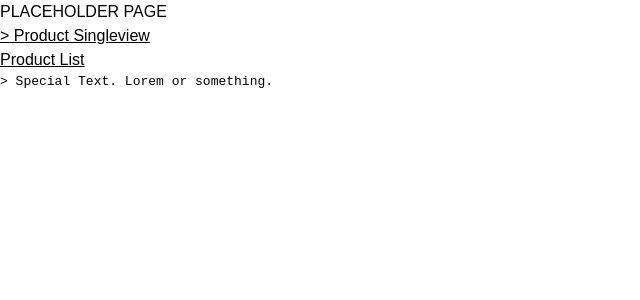
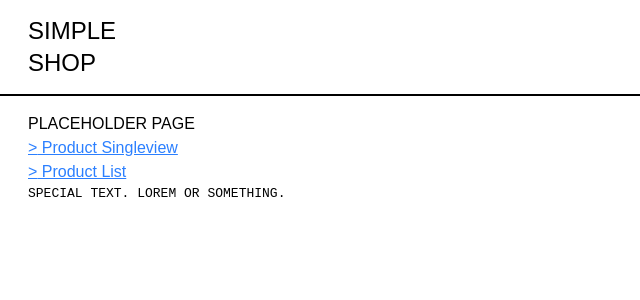
Before and after one commit to Penny-EK/simpelshop, a Next.js app: page / in a window 1280 px wide. Shown: the top 300 px of the page, without its empty margins (0-640 px from the left). Built offline with nearby package versions, Linux system fonts and the light colour scheme.

Commit message:
Product List page implemented

```diff
--- a/next.config.mjs
+++ b/next.config.mjs
@@ -1,6 +1,20 @@
 /** @type {import('next').NextConfig} */
 const nextConfig = {
   /* config options here */
+  images: {
+    remotePatterns: [
+      {
+        protocol: "https",
+        hostname: "dummyjson.com",
+        pathname: "/**",
+      },
+      {
+        protocol: "https",
+        hostname: "cdn.dummyjson.com",
+        pathname: "/**",
+      },
+    ],
+  },
 };
 
 export default nextConfig;
--- /dev/null
+++ b/src/app/components/Header.jsx
@@ -0,0 +1,22 @@
+import Image from "next/image";
+import Link from "next/link";
+import Shoppingcounter from "./Shoppingcounter";
+
+export default function Header() {
+  return (
+    <header className="fixed z-100 flex h-[var(--headerHeight)] w-full items-center justify-between border-b-2 border-[var(--foreground)] bg-[var(--background)] px-4 px-7">
+      <Link className="title text-2xl font-bold"
+      href={"/"}
+      >
+        Simple<br></br>Shop
+      </Link>
+      <div className="flex items-center"></div>
+      {/* <Shoppingcounter
+      count={12}
+      styling="text-3xl"
+      /> */}
+      {/*count={12} is a placeholder for the number of items in the cart*/}
+      {/*Horrendously ugly shopping cart component. Uncomment when made prettier, I can't bear looking at it for now*/}
+    </header>
+  );
+}
--- /dev/null
+++ b/src/app/components/Loading.jsx
@@ -0,0 +1,7 @@
+import { FaSpinner } from "react-icons/fa6";
+
+export default function Loading(props) {
+  return (
+      <FaSpinner size={props.size} color="var(--dark)" className="animate-spin" />
+  );
+}
--- /dev/null
+++ b/src/app/components/Shoppingcounter.jsx
@@ -0,0 +1,27 @@
+//WARNING: VERY UGLY COMPONENT. PLS FIX
+
+import { FaCartShopping } from "react-icons/fa6";
+
+export default function Shoppingcounter(props) {
+  let appliedStyling = {
+    bgcol: "var(--background)",
+    text: "var(--foreground)",
+  };
+  if (props.count > 0) {
+    appliedStyling = { bgcol: "var(--accent)", text: "var(--background)" };
+  }
+
+  return (
+    <div
+      className="flex items-center py-1 px-2 outline-[var(--foreground)]"
+      style={{ backgroundColor: appliedStyling.bgcol }}
+    >
+      <FaCartShopping className={props.styling} color={appliedStyling.text} />
+      {props.count > 0 && (
+        <p className="special my-auto ml-1 h-fit pl-1.5 font-black text-[var(--background)] text-lg">
+          {props.count}
+        </p>
+      )}
+    </div>
+  );
+}
--- a/src/app/globals.css
+++ b/src/app/globals.css
@@ -20,6 +20,10 @@
   (Vi implementerer fonte fredag d. 14, da der er besvær med at implementere fonte
   i Next.js)
   */
+
+  /*headerSpacer is used to define the height of the header*/
+  --headerHeight: 6rem;
+  --headerSpacer: calc(var(--headerHeight) + 1rem);
 }
 
 
@@ -59,5 +63,5 @@ body {
 .special {
   /*font-family: DM Mono, monospace;*/ /*Insert DM Mono*/
   font-family: monospace !important; /*Remove when font is implemented*/
-  font-weight: 500;
+  text-transform: uppercase;
 }
--- a/src/app/layout.js
+++ b/src/app/layout.js
@@ -1,5 +1,6 @@
 import { Geist, Geist_Mono } from "next/font/google";
 import "./globals.css";
+import Header from "./components/Header";
 
 const geistSans = Geist({
   variable: "--font-geist-sans",
@@ -22,7 +23,10 @@ export default function RootLayout({ children }) {
       <body
         className={`${geistSans.variable} ${geistMono.variable} antialiased`}
       >
-        <main>{children}</main>
+        <Header />
+        <main className="pt-[var(--headerSpacer)]">
+          {children}
+        </main>
       </body>
     </html>
   );
--- a/src/app/page.js
+++ b/src/app/page.js
@@ -4,16 +4,22 @@ import Link from "next/link";
 export default function Home() {
   return (
     /*Placeholder page containing links - Could be used as a sandbox for testing components and styling as well*/
-    <>
-      <h1 className="title">Placeholder Page</h1>
-      <Link href="/product" className="block underline">
-        {">"} Product Singleview
-      </Link>
-      <Link href="/productlist" className="block underline">
-        Product List
-      </Link>
-      <p className="special">{">"} Special Text. Lorem or something.</p>
-    </>
+    <div>
+      <div className="px-7">
+        <h1 className="title">Placeholder Page</h1>
+        <Link href="/product" className="block text-blue-500 underline">
+          {">"} Product Singleview
+        </Link>
+        <Link href="/productlist" className="block text-blue-500 underline">
+          {">"} Product List
+        </Link>
+        <p className="special"> Special Text. Lorem or something.</p>
+      </div>
+      <div className="h-[120vh]">
+        {/*Tall div to test scrollability of header*/}
+      </div>
+    </div>
+
     /*------------------------------------------------------------------------------------------------------*/
   );
 }
--- /dev/null
+++ b/src/app/productlist/Productlist.jsx
@@ -0,0 +1,39 @@
+import { Suspense } from "react";
+import Link from "next/link";
+import Image from "next/image";
+import Loading from "../components/Loading";
+import ProductThumb from "./Productthumb";
+
+const ProductList = ({ category }) => {
+  return (
+    // <Suspense fallback={{/* <div>Loading products...</div> */ /*Insert loading component*/}}>
+    //   <FetchProduct category={category} />
+    // </Suspense>
+    <Suspense
+      fallback={
+        <section className="flex h-[calc(100vh-var(--headerSpacer))] flex-col items-center justify-center px-7 pt-1">
+          <Loading size={40} />
+        </section>
+      }
+    >
+      <section className="grid grid-cols-2 gap-0.5 p-0.5 bg-[var(--foreground)] md:grid-cols-3 lg:grid-cols-4 xl:grid-cols-5 2xl:grid-cols-6">
+        <FetchProduct category={category} />
+      </section>
+    </Suspense>
+  );
+};
+
+const FetchProduct = async ({ category }) => {
+  "use server";
+  const url = category
+    ? `https://dummyjson.com/products/category/${category}`
+    : "https://dummyjson.com/products";
+
+  const response = await fetch(url);
+  const { products } = await response.json();
+  return products.map((product, index) => (
+    <ProductThumb product={product} key={index} />
+  ));
+};
+
+export default ProductList;
--- /dev/null
+++ b/src/app/productlist/Productthumb.jsx
@@ -0,0 +1,37 @@
+"use client;"; //So we may use useState, if needed
+
+import { FaCartShopping } from "react-icons/fa6";
+import Image from "next/image";
+import Link from "next/link";
+const ProductThumb = (props) => {
+  const product = props.product;
+  console.log(product);
+  return (
+    <Link
+      href={`../product/${product.id}`}
+      className="pointer-cursor aspect-square bg-[var(--background)]"
+    >
+      <div className="grid w-fit">
+        <div className="grid-inherit z-10 col-start-1 col-end-1 row-start-1 row-end-1 flex w-full flex-col justify-self-center">
+          <button className="ml-auto flex aspect-square w-15 items-center justify-center bg-[var(--background)] outline-2 outline-[var(--foreground)]">
+            {/*IMPORTANT TODO: Stop link from cascading down to button*/}
+            <FaCartShopping className="text-3xl text-[var(--foreground)]" />
+          </button>
+        </div>
+        <div className="flex h-20 items-center px-2 outline-2 outline-[var(--foreground)]">
+          <h3 className="special w-full text-center text-lg">{product.title}</h3>
+        </div>
+        <Image
+          className="col-start-1 col-end-1 row-start-1 row-end-1 p-10"
+          loading="eager"
+          alt={product.brand ? product.brand : "Product Image"}
+          src={product.thumbnail}
+          width={1000}
+          height={1000}
+        />
+      </div>
+    </Link>
+  );
+};
+
+export default ProductThumb;
--- a/src/app/productlist/page.js
+++ b/src/app/productlist/page.js
@@ -0,0 +1,16 @@
+import ProductList from "./Productlist";
+
+export default function Home({ searchParams }) {
+  return (
+    <>
+      <p className="px-7 pb-2 special">All products:</p> {/* Placeholder text */}
+      <ProductListContainer searchParams={searchParams} />
+    </>
+  );
+}
+
+async function ProductListContainer({ searchParams }) {
+  const { category } = await searchParams;
+  console.log("Category: " + category);
+  return <ProductList category={category} />;
+}
```
Also changed, not shown: src/app/components/READMEPENNY.txt (added).
